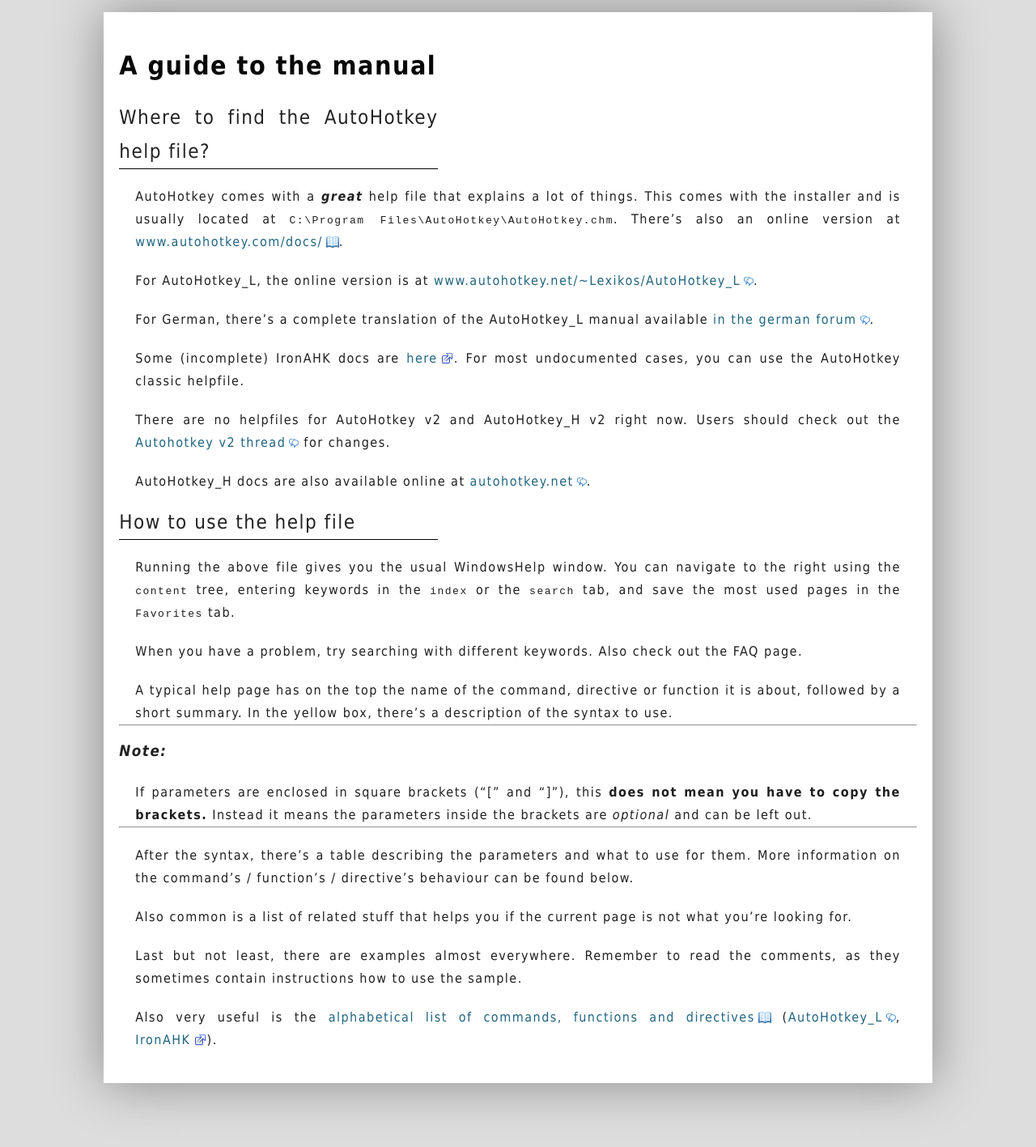
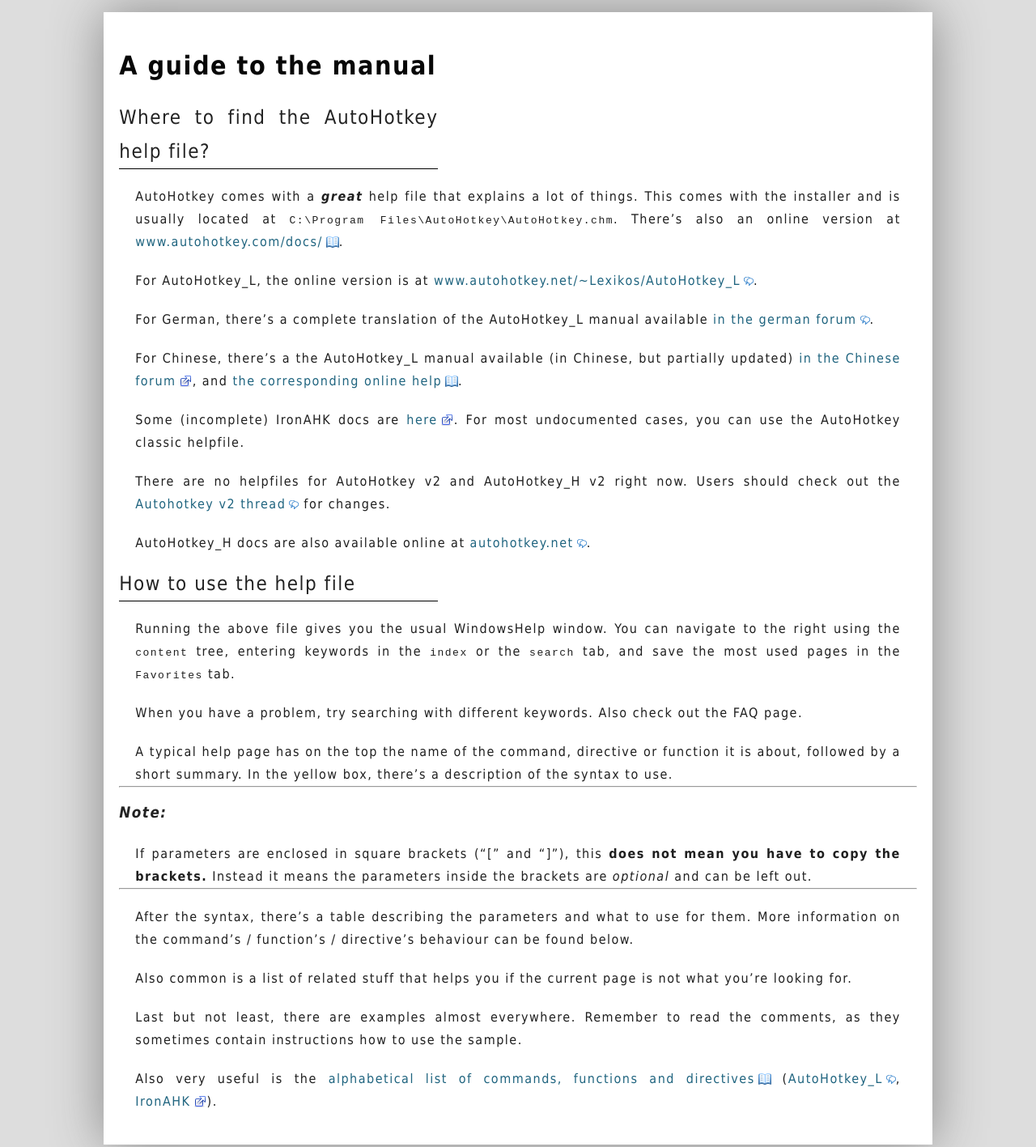
Before and after one commit to maul-esel/ahkbook, a Jekyll site: the page built from en/_posts/2011-11-03-Guide-Manual.markdown, in a window 1280 px wide. Shown: the whole page at 81% size. Built offline with Jekyll 4.4.1, drawn with Linux system fonts in a browser that asks for light colours.

Commit message:
Add a description of Chinese help
For Chinese users

```diff
--- a/en/_posts/2011-11-03-Guide-Manual.markdown
+++ b/en/_posts/2011-11-03-Guide-Manual.markdown
@@ -12,6 +12,8 @@ AutoHotkey comes with a ***great*** help file that explains a lot of things. Thi
 For AutoHotkey\_L, the online version is at [www.autohotkey.net/~Lexikos/AutoHotkey_L](http://www.autohotkey.net/~Lexikos/AutoHotkey_L/).
 
 For German, there's a complete translation of the AutoHotkey_L manual available [in the german forum](http://de.autohotkey.com/forum/viewtopic.php?t=8861).
+
+For Chinese, there's a the AutoHotkey_L manual available (in Chinese, but partially updated) [in the Chinese forum](http://ahk.5d6d.com/thread-3629-1-1.html), and [the corresponding online help](http://cn.autohotkey.com/docs/).
 
 Some (incomplete) IronAHK docs are [here](http://www.ironahk.net/docs/). For most undocumented cases, you can use the AutoHotkey classic helpfile.
 
```
